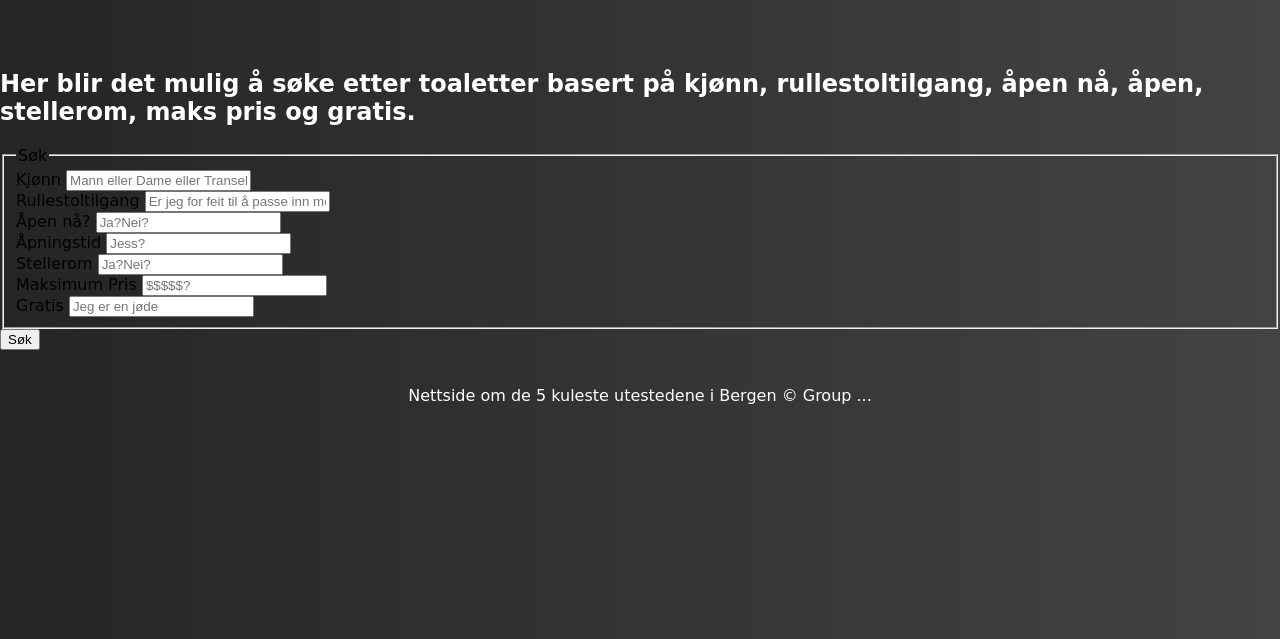
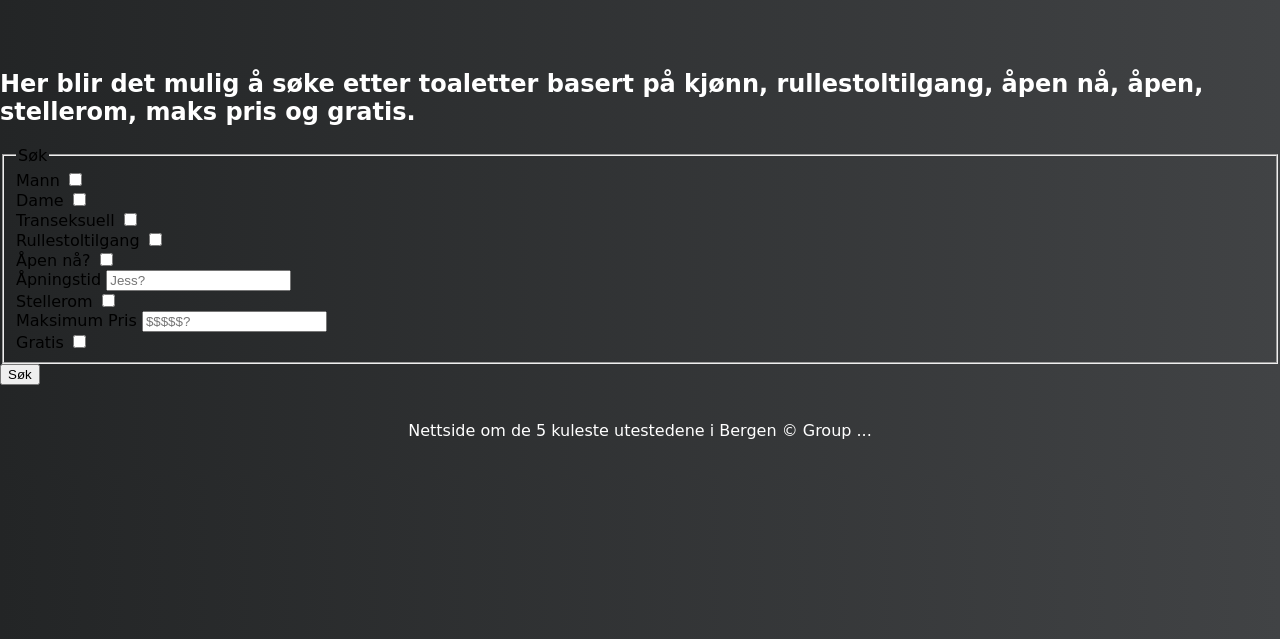
Before and after one commit to targakristoffer/info134, a plain HTML site: page advanced_search.html in a window 1280 px wide. Shown: the part 161-800 px from the top of the page. Drawn offline with Linux system fonts and the light colour scheme; a web font is replaced by a local one.

Commit message:
sjekkeboksar

```diff
--- a/advanced_search.html
+++ b/advanced_search.html
@@ -28,16 +28,24 @@
 			<fieldset>
 				<legend>Søk</legend>
 				<div>
-					<label for="kjonnlabel">Kjønn</label>
-					<input id="kjonnlabel" name="kjonnlabel" type="text" placeholder="Mann eller Dame eller Transeksuell?" >
+					<label for="kjonnlabel">Mann</label>
+					<input id="kjonnlabel" name="kjonnlabel" type="checkbox">
+				</div>
+        <div>
+					<label for="kjonnlabel">Dame</label>
+					<input id="kjonnlabel" name="kjonnlabel" type="checkbox">
+				</div>
+        <div>
+					<label for="kjonnlabel">Transeksuell</label>
+					<input id="kjonnlabel" name="kjonnlabel" type="checkbox">
 				</div>
 				<div>
 					<label for="rullestoltilgang">Rullestoltilgang</label>
-					<input id="rullestoltilgang" name="rullestoltilgang" type="text" placeholder="Er jeg for feit til å passe inn med rullestolen min?" >
+					<input id="rullestoltilgang" name="rullestoltilgang" type="checkbox" placeholder="Er jeg for feit til å passe inn med rullestolen min?" >
 				</div>
 				<div>
 					<label for="aapennaa">Åpen nå?</label>
-					<input id="aapennaa" name="aapennaa" type="text" placeholder="Ja?Nei?" >
+					<input id="aapennaa" name="aapennaa" type="checkbox" placeholder="Ja?Nei?" >
 				</div>
 				<div>
 					<label for="aapningstid">Åpningstid</label>
@@ -45,14 +53,14 @@
 				</div>
 				<div>
 					<label for="stellerom">Stellerom</label>
-					<input id="stellerom" name="stellerom" type="text" placeholder="Ja?Nei?">
+					<input id="stellerom" name="stellerom" type="checkbox" placeholder="Ja?Nei?">
 				</div>
         <div>
           <label for="pris">Maksimum Pris</label>
           <input id="pris" name="pris" type="text" placeholder="$$$$$?">
         </div>	<div>
   					<label for="gratis">Gratis</label>
-  					<input id="gratis" name="gratis" type="text" placeholder="Jeg er en jøde">
+  					<input id="gratis" name="gratis" type="checkbox" placeholder="Jeg er en jøde">
   				</div>
 			</fieldset>
 			<input type="submit" id="submit_search" value="Søk">
```
